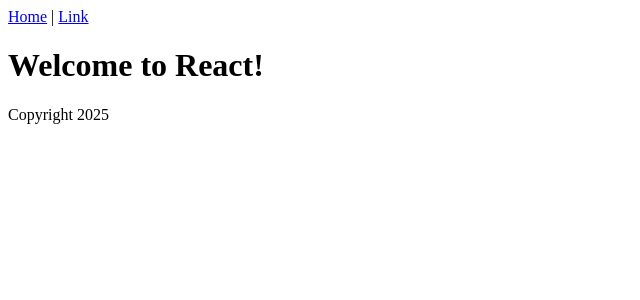
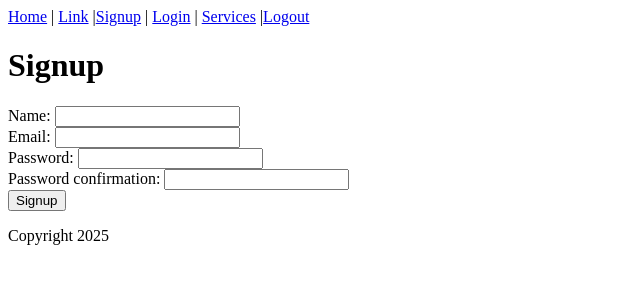
Before and after one commit to mkanwal-iit/hairstyle_salon_frontend_react, a React (Vite) app: page /signup in a window 1280 px wide. Shown: the top 300 px of the page, without its empty margins (0-640 px from the left). Built offline with nearby package versions, Linux system fonts and the light colour scheme.

Commit message:
Add Appointment index action

```diff
--- a/package.json
+++ b/package.json
@@ -12,7 +12,8 @@
   "dependencies": {
     "axios": "^1.7.9",
     "react": "^18.3.1",
-    "react-dom": "^18.3.1"
+    "react-dom": "^18.3.1",
+    "react-router-dom": "^7.1.1"
   },
   "devDependencies": {
     "@eslint/js": "^9.17.0",
--- a/src/App.jsx
+++ b/src/App.jsx
@@ -1,19 +1,42 @@
 import axios from "axios";
+import { createBrowserRouter, RouterProvider, Outlet } from "react-router-dom";
 import { Header } from "./Header";
-import { AppointmentsPage } from "./AppointmentsPage";
+import { SignupPage } from "./SignupPage";
+import { LoginPage } from "./LoginPage";
+import { ServicesPage } from "./ServicesPage";
 import { Footer } from "./Footer";
 
 axios.defaults.baseURL = "http://localhost:3000";
 axios.defaults.withCredentials = true;
 
+const router = createBrowserRouter([
+  {
+    element: (
+      <div>
+        <Header />
+        <Outlet />
+        <Footer />
+      </div>
+    ),
+    children: [
+      {
+        path: "/",
+        element: <ServicesPage />,
+      },
+      {
+        path: "/signup",
+        element: <SignupPage />,
+      },
+      {
+        path: "/login",
+        element: <LoginPage />,
+      },
+    ],
+  },
+]);
+
 function App() {
-  return (
-    <div>
-      <Header />
-      <AppointmentsPage />
-      <Footer />
-    </div>
-  );
+  return <RouterProvider router={router} />;
 }
 
 export default App;
--- /dev/null
+++ b/src/AppointmentsIndex.jsx
@@ -0,0 +1,18 @@
+export function AppointmentsIndex({ appointments }) {
+  return (
+    <div>
+      <h1>All Appointments ({appointments.length}) total</h1>
+      {appointments.map((appointment) => (
+        <div key={appointment.id}>
+          <h2>Appointment ID: {appointment.id}</h2>
+          <p>Date and Time: {new Date(appointment.datetime).toLocaleString()}</p>
+          <p>User ID: {appointment.user_id}</p>
+          <p>Hairstylist ID: {appointment.hairstylist_id}</p>
+          <p>Service ID: {appointment.service_id}</p>
+          <p>Created At: {new Date(appointment.created_at).toLocaleString()}</p>
+          <p>Updated At: {new Date(appointment.updated_at).toLocaleString()}</p>
+        </div>
+      ))}
+    </div>
+  );
+}
--- a/src/AppointmentsPage.jsx
+++ /dev/null
@@ -1,7 +0,0 @@
-export function AppointmentsPage() {
-  return (
-    <main>
-      <h1>Welcome to React!</h1>
-    </main>
-  );
-}
--- a/src/Header.jsx
+++ b/src/Header.jsx
@@ -1,8 +1,12 @@
+import { Link } from "react-router-dom";
+import { LogoutLink } from "./LogoutLink";
 export function Header() {
   return (
     <header>
       <nav>
-        <a href="#">Home</a> | <a href="#">Link</a>
+        <a href="#">Home</a> | <a href="#">Link</a> |<Link to="/signup">Signup</Link> | <Link to="/login">Login</Link> |{" "}
+        <Link to="/">Services</Link> |
+        <LogoutLink />
       </nav>
     </header>
   );
--- /dev/null
+++ b/src/LoginPage.jsx
@@ -0,0 +1,44 @@
+import axios from "axios";
+import { useState } from "react";
+
+export function LoginPage() {
+  const [errors, setErrors] = useState([]);
+
+  const handleSubmit = (event) => {
+    event.preventDefault();
+    setErrors([]);
+    const params = new FormData(event.target);
+    axios
+      .post("/sessions.json", params)
+      .then((response) => {
+        console.log(response.data);
+        localStorage.setItem("email", response.data.email);
+        event.target.reset();
+        window.location.href = "/"; // Change this to hide a modal, redirect to a specific page, etc.
+      })
+      .catch((error) => {
+        console.log(error.response);
+        setErrors(["Invalid email or password"]);
+      });
+  };
+
+  return (
+    <div id="login">
+      <h1>Login</h1>
+      <ul>
+        {errors.map((error) => (
+          <li key={error}>{error}</li>
+        ))}
+      </ul>
+      <form onSubmit={handleSubmit}>
+        <div>
+          Email: <input name="email" type="email" />
+        </div>
+        <div>
+          Password: <input name="password" type="password" />
+        </div>
+        <button type="submit">Login</button>
+      </form>
+    </div>
+  );
+}
--- /dev/null
+++ b/src/LogoutLink.jsx
@@ -0,0 +1,18 @@
+import axios from "axios";
+
+export function LogoutLink() {
+  const handleClick = (event) => {
+    event.preventDefault();
+    axios.delete("/sessions.json").then((response) => {
+      console.log(response);
+      localStorage.removeItem("email");
+      window.location.href = "/";
+    });
+  };
+
+  return (
+    <a href="#" onClick={handleClick}>
+      Logout
+    </a>
+  );
+}
--- /dev/null
+++ b/src/ServicesIndex.jsx
@@ -0,0 +1,16 @@
+export function ServicesIndex({ services }) {
+  return (
+    <div>
+      <h1>All Services ({services.length} total)</h1>
+      {services.map((service) => (
+        <div key={service.id}>
+          <h2>{service.name}</h2>
+          <img src={service.service_image} alt={service.name} style={{ width: "100px", height: "auto" }} />
+          <p>Description: {service.description}</p>
+          <p>Price: ${service.price}</p>
+          <p>Duration: {service.duration} minutes</p>
+        </div>
+      ))}
+    </div>
+  );
+}
--- /dev/null
+++ b/src/ServicesPage.jsx
@@ -0,0 +1,44 @@
+import axios from "axios";
+import { useState, useEffect } from "react";
+
+import { ServicesIndex } from "./ServicesIndex";
+import { AppointmentsIndex } from "./AppointmentsIndex";
+
+export function ServicesPage() {
+  const [services, setServices] = useState([]);
+
+  const handleIndex = () => {
+    console.log("handleIndex");
+    axios
+      .get("/services.json")
+      .then((response) => {
+        console.log(response.data);
+        setServices(response.data);
+      })
+      .catch((error) => {
+        console.error("Error fetching services:", error);
+      });
+  };
+
+  useEffect(handleIndex, []);
+  const [appointments, setAppointments] = useState([]);
+  const handleAppointmentsIndex = () => {
+    console.log("handleAppointmentsIndex");
+    axios
+      .get("/appointments.json")
+      .then((response) => {
+        console.log(response.data);
+        setAppointments(response.data);
+      })
+      .catch((error) => {
+        console.error("Error fetching appointments:", error);
+      });
+  };
+  useEffect(handleAppointmentsIndex, []);
+  return (
+    <main>
+      <AppointmentsIndex appointments={appointments} />
+      <ServicesIndex services={services} />
+    </main>
+  );
+}
--- /dev/null
+++ b/src/SignupPage.jsx
@@ -0,0 +1,49 @@
+import axios from "axios";
+import { useState } from "react";
+
+export function SignupPage() {
+  const [errors, setErrors] = useState([]);
+
+  const handleSubmit = (event) => {
+    event.preventDefault();
+    setErrors([]);
+    const params = new FormData(event.target);
+    axios
+      .post("/users.json", params)
+      .then((response) => {
+        console.log(response.data);
+        event.target.reset();
+        window.location.href = "/"; // Change this to hide a modal, redirect to a specific page, etc.
+      })
+      .catch((error) => {
+        console.log(error.response.data.errors);
+        setErrors(error.response.data.errors);
+      });
+  };
+
+  return (
+    <div id="signup">
+      <h1>Signup</h1>
+      <ul>
+        {errors.map((error) => (
+          <li key={error}>{error}</li>
+        ))}
+      </ul>
+      <form onSubmit={handleSubmit}>
+        <div>
+          Name: <input name="name" type="text" />
+        </div>
+        <div>
+          Email: <input name="email" type="email" />
+        </div>
+        <div>
+          Password: <input name="password" type="password" />
+        </div>
+        <div>
+          Password confirmation: <input name="password_confirmation" type="password" />
+        </div>
+        <button type="submit">Signup</button>
+      </form>
+    </div>
+  );
+}
```
Also changed, not shown: src/HairstylistIndexPage.jsx (added), 1 other file (tests, documents, lock files or other folders).
